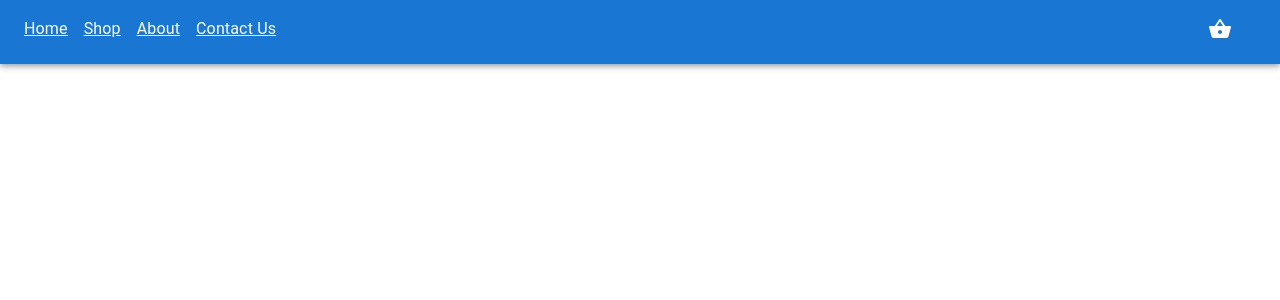
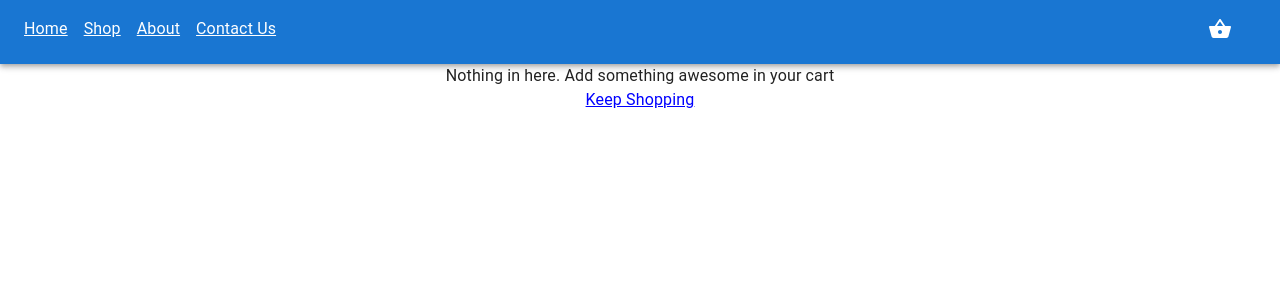
Before and after one commit to nirajpandey034/shopit-poc, a React (Create React App) app: page /cart in a window 1280 px wide. Shown: the top 300 px of the page. Built offline with nearby package versions, Linux system fonts and the light colour scheme.

Commit message:
empty cart fixed

```diff
--- a/src/Components/Cart/Cart.js
+++ b/src/Components/Cart/Cart.js
@@ -1,17 +1,46 @@
 import React, { useState, useEffect, useContext } from 'react';
+import { useNavigate } from 'react-router-dom';
 import { MyContext } from '../ContextProvider';
 
 import CartTable from './CartTable';
 
+import { Typography } from '@mui/material';
+
 function Cart() {
   const { state } = useContext(MyContext);
+  const navigate = useNavigate();
   const [products, setProducts] = useState([]);
 
   useEffect(() => {
     if (state.products.length > 0) setProducts(state.products);
   }, [products, state.products]);
   return (
-    <>{products?.length !== 0 ? <CartTable products={products} /> : null}</>
+    <>
+      {products?.length !== 0 ? (
+        <CartTable products={products} />
+      ) : (
+        <>
+          <Typography>
+            Nothing in here. Add something awesome in your cart
+          </Typography>
+          <Typography
+            variant="body1"
+            element="a"
+            style={{
+              textAlign: 'center',
+              color: 'blue',
+              textDecoration: 'underline',
+              cursor: 'pointer',
+            }}
+            onClick={() => {
+              navigate('/shop');
+            }}
+          >
+            Keep Shopping
+          </Typography>
+        </>
+      )}
+    </>
   );
 }
 
```
